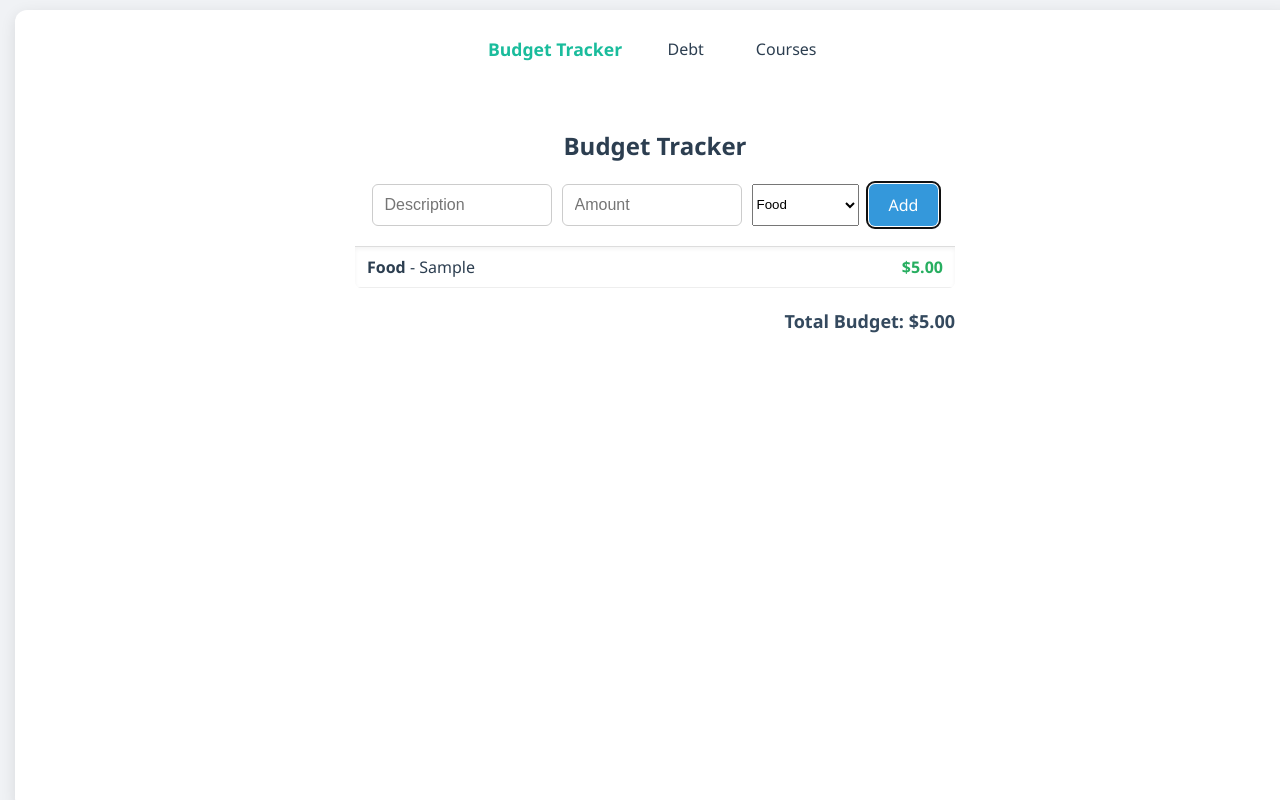
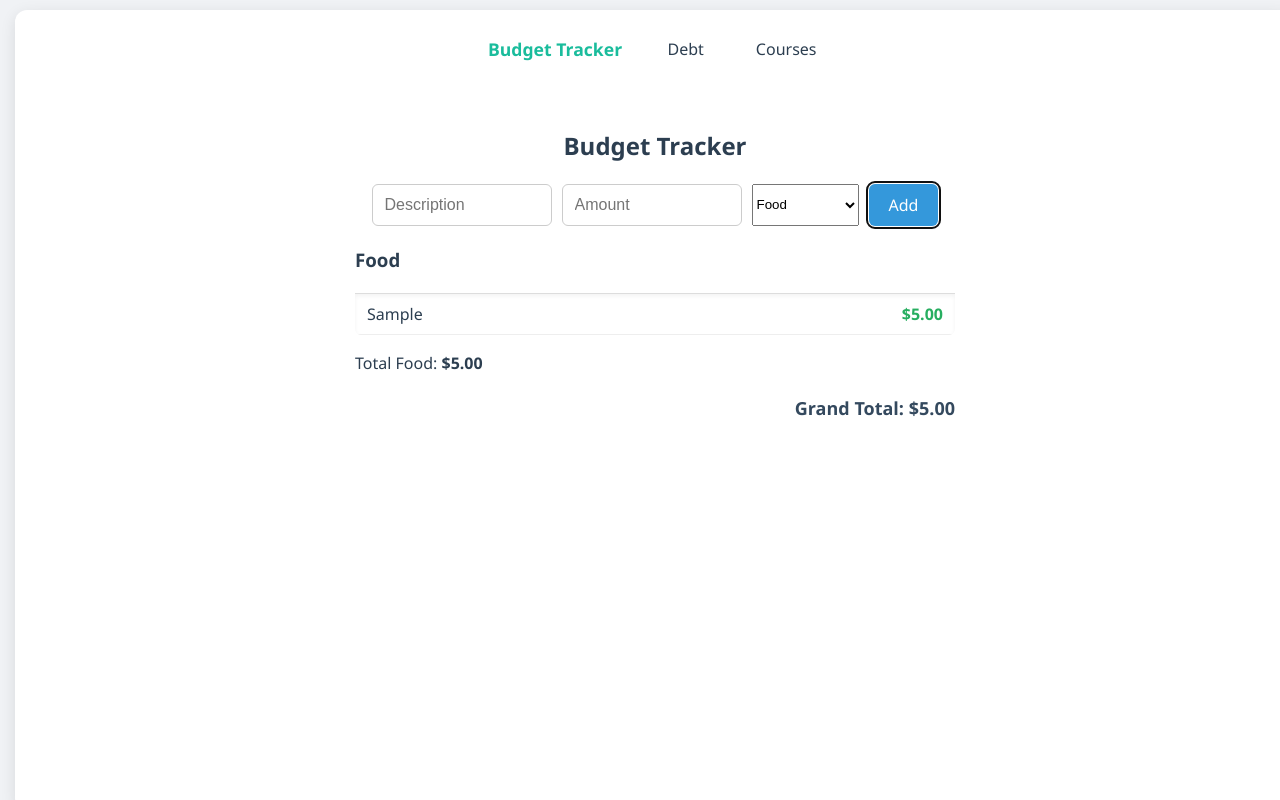
Before and after one commit to sanalnayyar2006/BudgetTracker, a React (Vite) app: page / in a window 1280 px wide. Both pictures are taken after typing "Sample", "5" into the empty fields and a click on the button "Add". Built offline with nearby package versions, Linux system fonts and the light colour scheme.

Commit message:
gave css style for every category to display differently

```diff
--- a/src/components/BudgetTracker.jsx
+++ b/src/components/BudgetTracker.jsx
@@ -5,7 +5,7 @@ function BudgetTracker() {
   const [items, setItems] = useState([]);
   const [description, setDescription] = useState('');
   const [amount, setAmount] = useState('');
-  const [category, setCategory] = useState('Food'); // default category
+  const [category, setCategory] = useState('Food');
 
   function handleAddItem(e) {
     e.preventDefault();
@@ -21,14 +21,27 @@ function BudgetTracker() {
     setItems([...items, newItem]);
     setDescription('');
     setAmount('');
-    setCategory('Food'); // reset to default
+    setCategory('Food');
   }
+
+  // Helper to filter items by category
+  function itemsForCategory(cat) {
+    return items.filter(item => item.category === cat);
+  }
+
+  // Helper to sum amounts for category
+  function totalForCategory(cat) {
+    return itemsForCategory(cat).reduce((sum, item) => sum + item.amount, 0);
+  }
+
+  const categories = ['Food', 'Miscellaneous', 'Entertainment'];
 
   const total = items.reduce((acc, item) => acc + item.amount, 0);
 
   return (
     <section className="budget-tracker">
       <h2 className="budget-title">Budget Tracker</h2>
+
       <form onSubmit={handleAddItem} className="budget-form">
         <input
           type="text"
@@ -55,9 +68,9 @@ function BudgetTracker() {
           onChange={e => setCategory(e.target.value)}
           aria-label="Category"
         >
-          <option value="Food">Food</option>
-          <option value="Miscellaneous">Miscellaneous</option>
-          <option value="Entertainment">Entertainment</option>
+          {categories.map(cat => (
+            <option value={cat} key={cat}>{cat}</option>
+          ))}
         </select>
         <button type="submit" className="budget-add-button">
           Add
@@ -67,19 +80,32 @@ function BudgetTracker() {
       {items.length === 0 ? (
         <p className="budget-noitems">No budget items added yet.</p>
       ) : (
+        <div className="budget-categories-container">
+          {categories.map(cat => {
+            const catItems = itemsForCategory(cat);
+            if (catItems.length === 0) return null;
+            return (
+              <div key={cat} className="category-box">
+                <h3 className="category-title">{cat}</h3>
                 <ul className="budget-list">
-          {items.map(item => (
+                  {catItems.map(item => (
                     <li key={item.id} className="budget-list-item">
-              <span>
-                <strong>{item.category}</strong> - {item.description}
-              </span>
+                      <span>{item.description}</span>
                       <span className="budget-amount">${item.amount.toFixed(2)}</span>
                     </li>
                   ))}
                 </ul>
+                <div className="category-total">
+                  Total {cat}: <strong>${totalForCategory(cat).toFixed(2)}</strong>
+                </div>
+              </div>
+            );
+          })}
+        </div>
       )}
+
       <div className="budget-total">
-        Total Budget: <strong>${total.toFixed(2)}</strong>
+        Grand Total: <strong>${total.toFixed(2)}</strong>
       </div>
     </section>
   );
```
Also changed, not shown: src/components/BudgetTracker.css (indentation only). Lines whose indentation alone changed are shown as unchanged.
